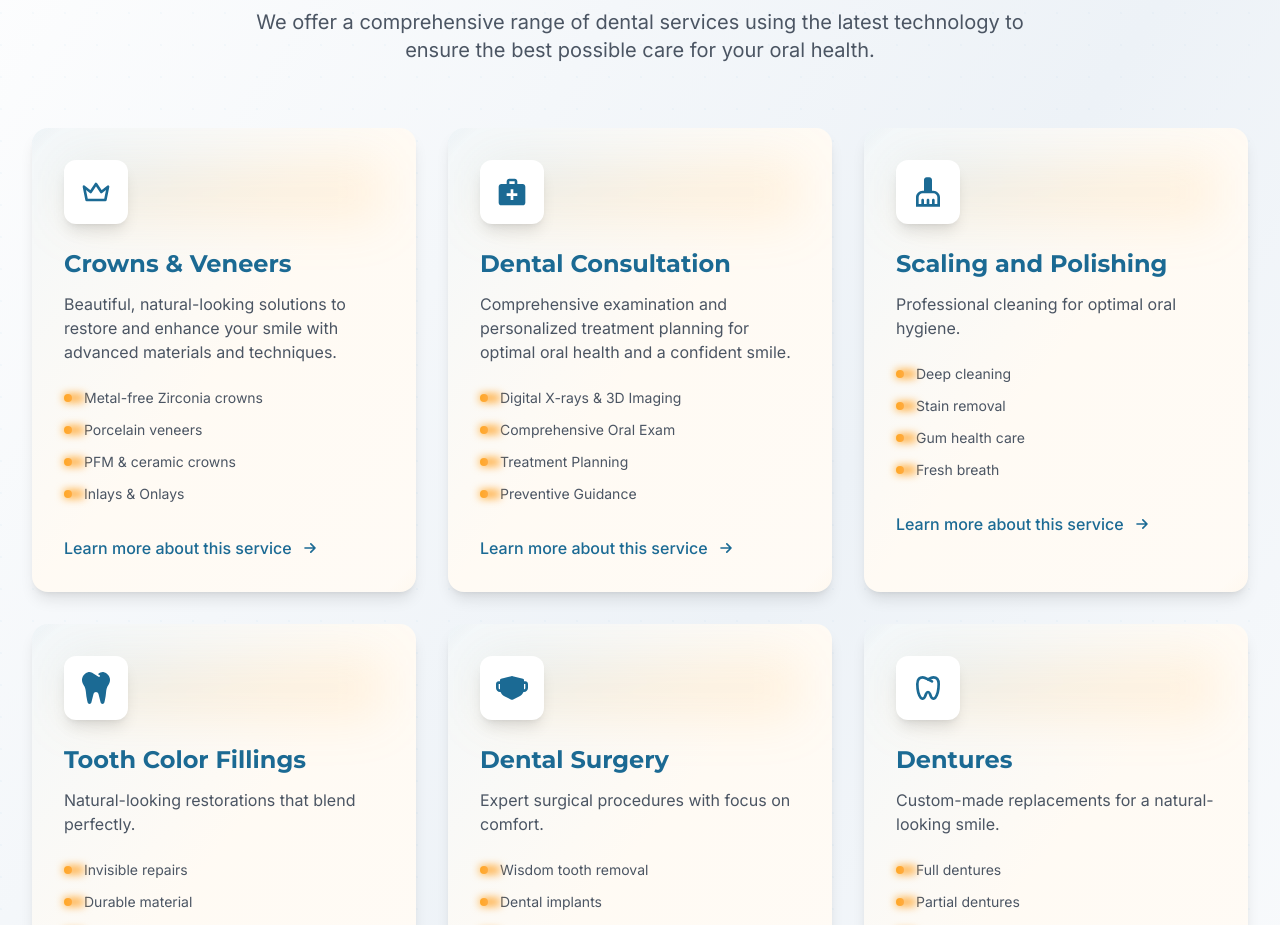
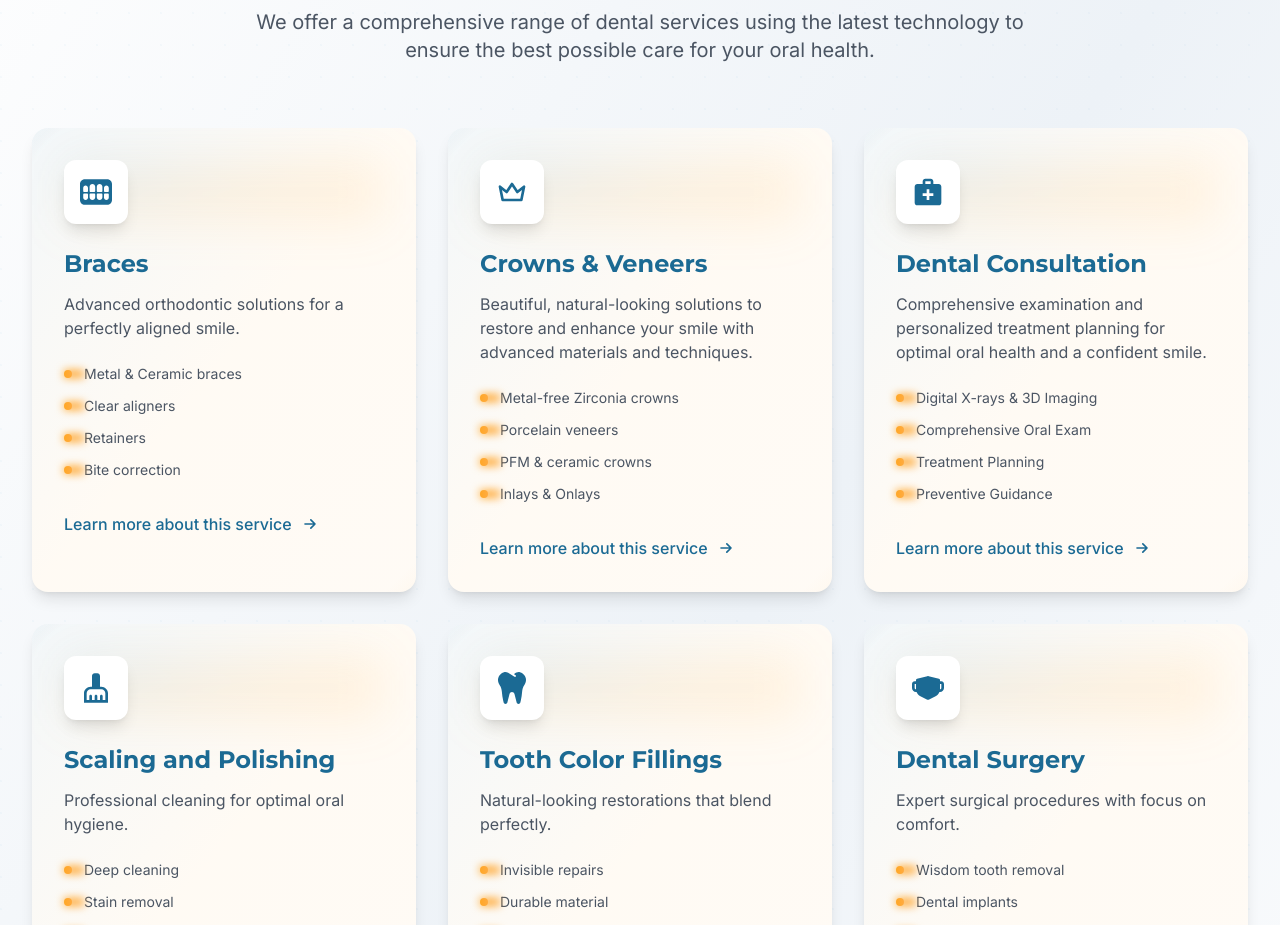
Before and after one commit to jaydeepc/dentalyst-website, a React (Vite) app: page / in a window 1280 px wide. Shown: the part 980-1905 px from the top of the page. Built offline with nearby package versions, Linux system fonts and the light colour scheme.

Commit message:
fix: restore detailed comparison table for braces service

```diff
--- a/src/components/sections/servicesData.js
+++ b/src/components/sections/servicesData.js
@@ -1,4 +1,4 @@
-import { FaTooth } from 'react-icons/fa';
+import { FaTooth, FaTeeth } from 'react-icons/fa';
 import { MdCleaningServices, MdMedicalServices } from 'react-icons/md';
 import { RiSurgicalMaskFill, RiMentalHealthLine } from 'react-icons/ri';
 import { TbDental, TbCrown } from 'react-icons/tb';
@@ -6,6 +6,132 @@ import { IoColorPaletteOutline } from 'react-icons/io5';
 import React from 'react';
 
 export const services = [
+  {
+    icon: React.createElement(FaTeeth, { className: "w-8 h-8" }),
+    title: 'Braces',
+    description: 'Advanced orthodontic solutions for a perfectly aligned smile.',
+    features: [
+      'Metal & Ceramic braces',
+      'Clear aligners',
+      'Retainers',
+      'Bite correction'
+    ],
+    info: [
+      {
+        title: 'Types of Braces',
+        image: '/service-examples/braces/info/Metal-Vs-Ceramic-braces.webp',
+        description: 'Choose from traditional metal braces, more discreet ceramic options, or nearly invisible clear aligners. Each type has its advantages, and we\'ll help you select the best option based on your specific needs and lifestyle.',
+        placeholder: 'Different types of braces'
+      },
+      {
+        title: 'Clear Aligners',
+        image: '/service-examples/braces/info/clear-aligners.jpg',
+        description: 'Clear aligners offer a virtually invisible way to straighten your teeth. These custom-made, removable trays gradually shift your teeth into proper alignment while allowing you to maintain your regular oral hygiene routine and enjoy your favorite foods.',
+        placeholder: 'Clear aligner treatment'
+      }
+    ],
+    comparison: {
+      headers: ['Features', 'Metal Braces', 'Ceramic Braces', 'Clear Aligners'],
+      rows: [
+        {
+          feature: 'Visibility',
+          values: [
+            'Most noticeable, silver/gray colored brackets',
+            'Less noticeable, tooth-colored brackets',
+            'Nearly invisible clear plastic aligners'
+          ]
+        },
+        {
+          feature: 'Cost',
+          values: [
+            '$3,000 - $6,000',
+            '$4,000 - $8,000',
+            '$4,000 - $7,400'
+          ]
+        },
+        {
+          feature: 'Treatment Time',
+          values: [
+            '18-36 months',
+            '18-36 months',
+            '12-18 months for most cases'
+          ]
+        },
+        {
+          feature: 'Effectiveness',
+          values: [
+            'Highly effective for all cases',
+            'Very effective for most cases',
+            'Effective for mild to moderate cases'
+          ]
+        },
+        {
+          feature: 'Maintenance',
+          values: [
+            'Regular adjustments every 4-6 weeks',
+            'Regular adjustments every 4-6 weeks',
+            'New aligners every 1-2 weeks'
+          ]
+        },
+        {
+          feature: 'Comfort',
+          values: [
+            'Initial discomfort, may irritate cheeks',
+            'Similar to metal but smoother feel',
+            'Most comfortable, minimal irritation'
+          ]
+        },
+        {
+          feature: 'Food Restrictions',
+          values: [
+            'Yes - avoid hard, sticky foods',
+            'Yes - avoid hard, sticky foods',
+            'No - removable for eating'
+          ]
+        },
+        {
+          feature: 'Cleaning',
+          values: [
+            'More challenging, special tools needed',
+            'More challenging, special tools needed',
+            'Easy - remove aligners to clean'
+          ]
+        }
+      ]
+    },
+    additionalInfo: [
+      {
+        title: 'Treatment Process',
+        icon: React.createElement(MdMedicalServices, { className: "w-6 h-6" }),
+        items: [
+          'Initial consultation and assessment',
+          'Digital scanning and treatment planning',
+          'Regular adjustments and monitoring',
+          'Retention phase guidance'
+        ]
+      },
+      {
+        title: 'Types of Treatment',
+        icon: React.createElement(FaTeeth, { className: "w-6 h-6" }),
+        items: [
+          'Traditional metal braces',
+          'Ceramic (tooth-colored) braces',
+          'Clear aligners (removable)',
+          'Lingual braces (hidden behind teeth)'
+        ]
+      },
+      {
+        title: 'Care Instructions',
+        icon: React.createElement(TbDental, { className: "w-6 h-6" }),
+        items: [
+          'Proper brushing and flossing techniques',
+          'Foods to avoid during treatment',
+          'Emergency care guidelines',
+          'Regular follow-up visits'
+        ]
+      }
+    ]
+  },
   {
     icon: React.createElement(TbCrown, { className: "w-8 h-8" }),
     title: 'Crowns & Veneers',
```
